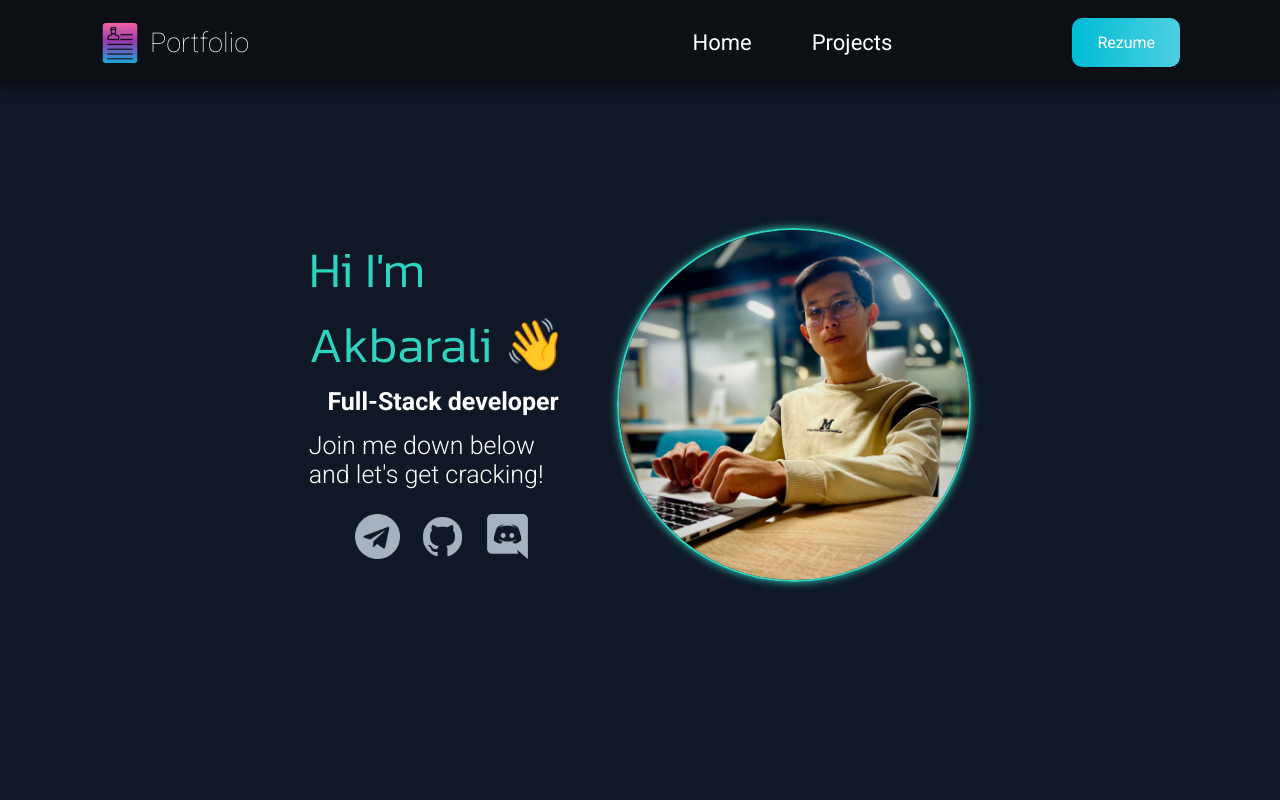
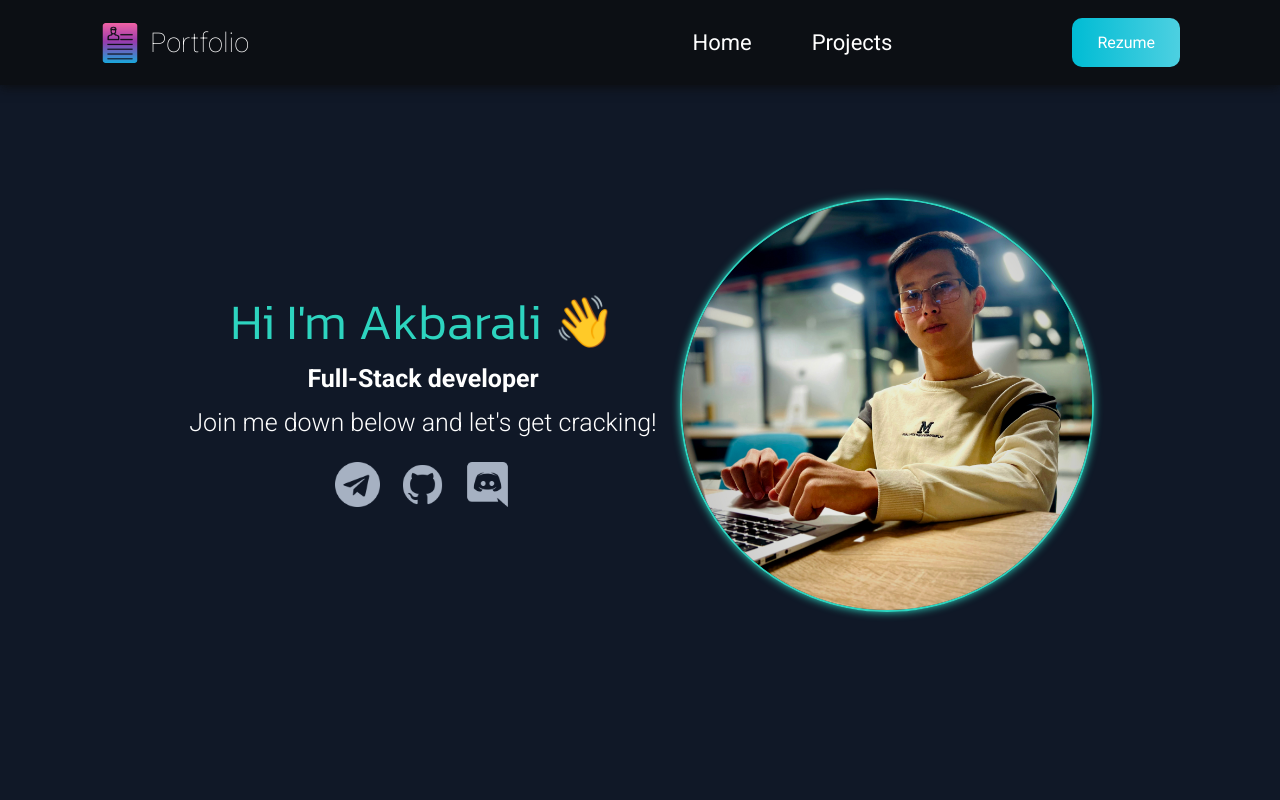
Before and after one commit to Alfa-Akbarali/My-Portfolio, a React (Create React App) app: page / in a window 1280 px wide. Shown: the top 800 px of the page. Built offline with nearby package versions, Linux system fonts and the light colour scheme.

Commit message:
file uploaded

```diff
--- a/src/components/mainbox/Style_main.scss
+++ b/src/components/mainbox/Style_main.scss
@@ -1,28 +1,30 @@
 @import url('https://fonts.googleapis.com/css2?family=Roboto:ital,wght@0,100;0,300;0,400;0,500;0,700;0,900;1,100;1,300;1,400;1,500;1,700;1,900&display=swap');
 @import url('https://fonts.googleapis.com/css2?family=Kanit:ital,wght@0,100;0,200;0,300;0,400;0,500;0,600;0,700;0,800;0,900;1,100;1,200;1,300;1,400;1,500;1,600;1,700;1,800;1,900&family=Roboto:ital,wght@0,100;0,300;0,400;0,500;0,700;0,900;1,100;1,300;1,400;1,500;1,700;1,900&display=swap');
+
 @mixin flex-center {
-  display: flex;
+  justify-content: center;
   align-items: center;
 }
+
 .mainbox_container {
   display: grid;
   grid-template-columns: 1fr;
-  justify-content: center;
-  align-items: center;
+  @include flex-center();
   height: 100vh;
   width: 100%;
   font-family: "Roboto", sans-serif;
   font-weight: 400;
   font-style: normal;
-  column-gap: 40px;
+  column-gap: 20px;
 }
 
 .info_box {
-  @include flex-center;
+  display: flex;
   flex-direction: column;
   justify-content: center;
   row-gap: 5px;
   user-select: none;
+  align-items: center;
   width: 100%;
 }
 
@@ -32,9 +34,8 @@
   font-family: "Kanit", sans-serif;
   font-weight: 300;
   font-style: normal;
-    display: flex;
-    align-items: center;
-    justify-content: center;
+  display: flex;
+  @include flex-center();
 }
 
 .skill {
@@ -81,8 +82,6 @@
 }
 
 .my_photo {
-  width: 350px;
-  height: 350px;
   object-fit: cover;
   border-radius: 50%;
   border: 2px solid #2dd4bf;
@@ -93,9 +92,50 @@
 .my_photo:hover {
   transform: scale(1.02);
 }
+@media (min-width: 768px) {
+  .mainbox_container {
+    grid-template-columns: 1fr;
+
+    .my_photo_box {
+      .my_photo {
+        width: 380px;
+        height: 380px;
+      }
+    }
+  }
+}
 
 @media (min-width: 1024px) {
   .mainbox_container {
-    grid-template-columns: 1fr 1fr 1fr 1fr;
+    grid-template-columns: 0fr 2fr 2fr 0fr;
+    .my_photo_box {
+      .my_photo {
+        width: 400px;
+        height: 400px;
+      }
+    }
   }
 }
+
+@media (min-width: 1280px) {
+  .mainbox_container {
+    grid-template-columns: 0.7fr 2fr 1.5fr 0.7fr;
+
+    .info_box {
+      justify-content: center;
+      align-items: center;
+    }
+    .image_box {
+      justify-content: center;
+      align-items: center;
+    }
+    .my_photo_box {
+      .my_photo {
+        width: 410px;
+        height: 410px;
+      }
+    }
+  }
+}
+
+@media (min-width: 1536px) {}
--- a/src/components/resume/Style_rezume.scss
+++ b/src/components/resume/Style_rezume.scss
@@ -63,26 +63,47 @@
 .resume_container .link_box .back_btn:hover {
     box-shadow: 0px 0px 10px 0px rgba(45, 212, 191, 1);
 }
-@media all and (min-width: 650px) {
+
+@media (min-width: 768px) {
+    .resume_container .image_box img {
+        width: 59%;
+    }
+
     .link_box {
         font-size: 18px;
     }
 }
 
-@media all and (min-width: 1024px) {
-    .resume_container .image_box img {
-        width: 47%;
+@media (min-width: 1024px) {
+    .resume_container {
+        .image_box img {
+            width: 48%;
+        }
     }
+
     .link_box {
-        font-size: 20px;
+        font-size: 19px;
     }
 }
 
-@media all and (min-width: 1400px) {
-    .resume_container .image_box img {
-        width: 32%;
-    }
-    .link_box {
-        font-size: 20px;
+@media (min-width: 1280px) {
+    .resume_container {
+        .image_box img {
+            width: 39%;
+        }
+        .link_box {
+            font-size: 16px;
+        }
     }
 }
+
+@media (min-width: 1536px) {
+    .resume_container {
+        .image_box img {
+            width: 32%;
+        }
+        .link_box {
+            font-size: 18px;
+        }
+    }
+}
```
